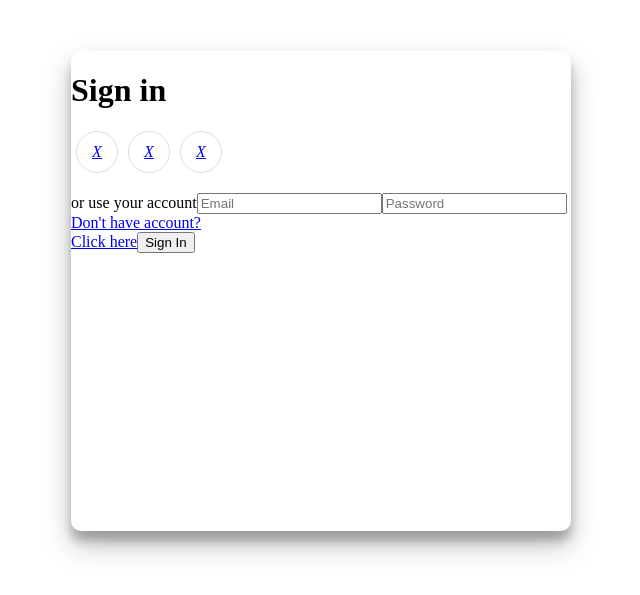
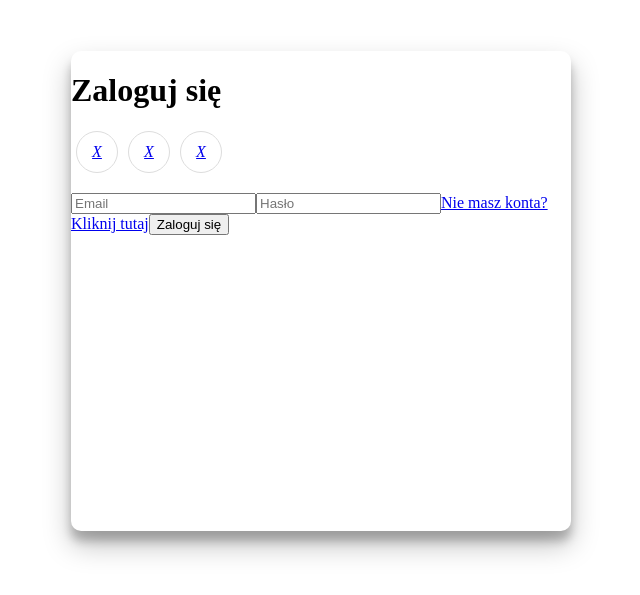
Before and after one commit to H3ronn/projekt-zespolowy, a Next.js app: page /login in a window 1280 px wide. Shown: the part 117-712 px from the top of the page, without its empty margins (319-959 px from the left). Built offline with nearby package versions, Linux system fonts and the light colour scheme.

Commit message:
Zmiana tekstu w oknie logowania i rejestracji

```diff
--- a/components/loginForm/LoginForm.tsx
+++ b/components/loginForm/LoginForm.tsx
@@ -7,7 +7,7 @@ export const LoginForm = () => {
       <div className={styles.container} id="container">
         <div className={styles["form-container"]}>
           <form action="#">
-            <h1>Sign in</h1>
+            <h1>Zaloguj się</h1>
             <div className={styles["social-container"]}>
               <a href="#" className={styles.social}>
                 <i>X</i>
@@ -19,15 +19,14 @@ export const LoginForm = () => {
                 <i>X</i>
               </a>
             </div>
-            <span>or use your account</span>
             <input type="email" placeholder="Email" />
-            <input type="password" placeholder="Password" />
+            <input type="password" placeholder="Hasło" />
 
             <Link href={"/register"}>
-              Don&apos;t have account? <br />
-              Click here
+              Nie masz konta? <br />
+              Kliknij tutaj
             </Link>
-            <button>Sign In</button>
+            <button>Zaloguj się</button>
           </form>
         </div>
       </div>
--- a/components/registerForm/registerForm.module.scss
+++ b/components/registerForm/registerForm.module.scss
@@ -19,6 +19,10 @@
   width: 100%;
 }
 
+.heading {
+  margin: 20px;
+}
+
 .container.right-panel-active .overlay-container {
   transform: translateX(-100%);
 }
```
Also changed, not shown: components/registerForm/RegisterForm.tsx (+4 -5 lines).
